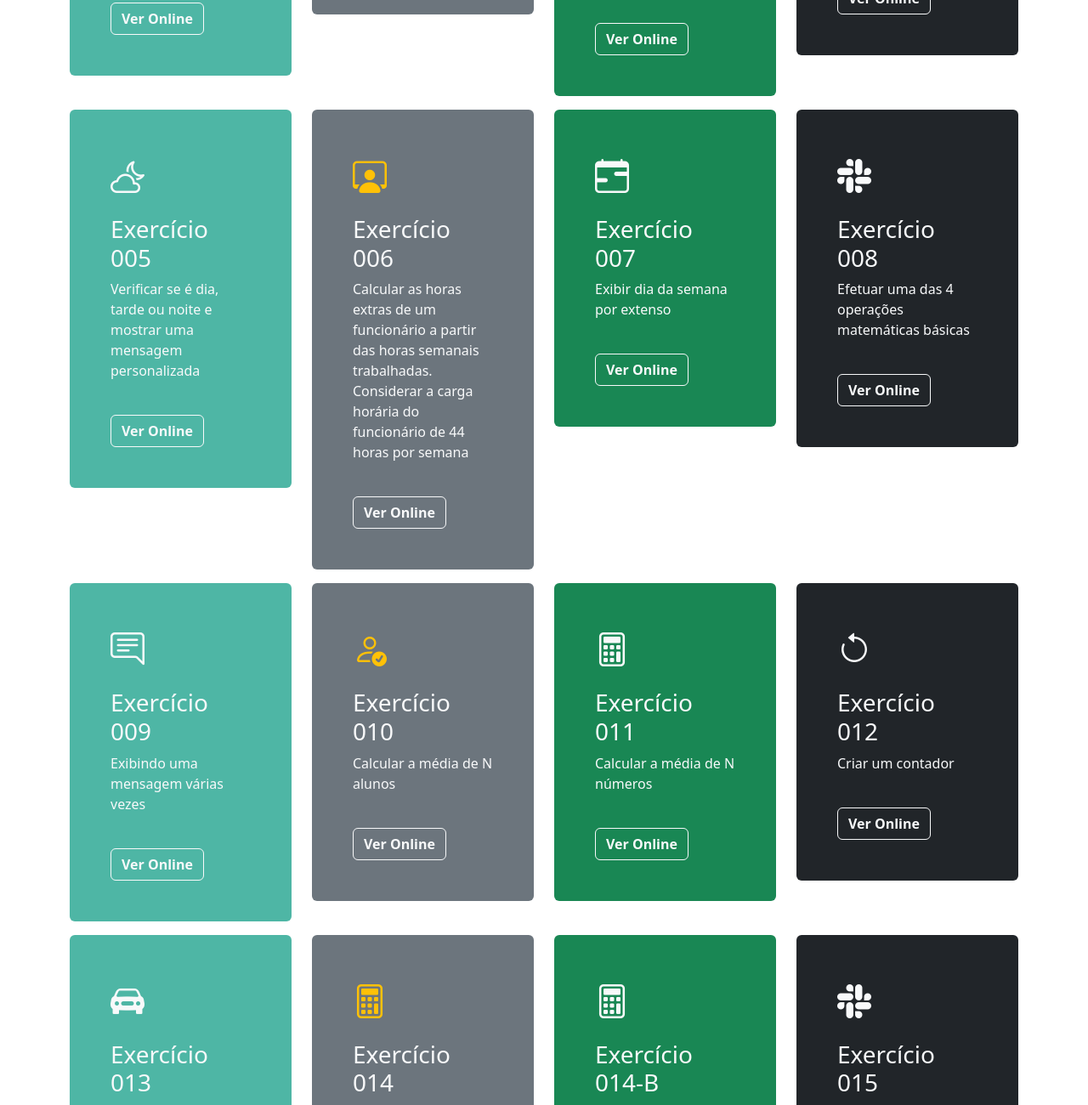
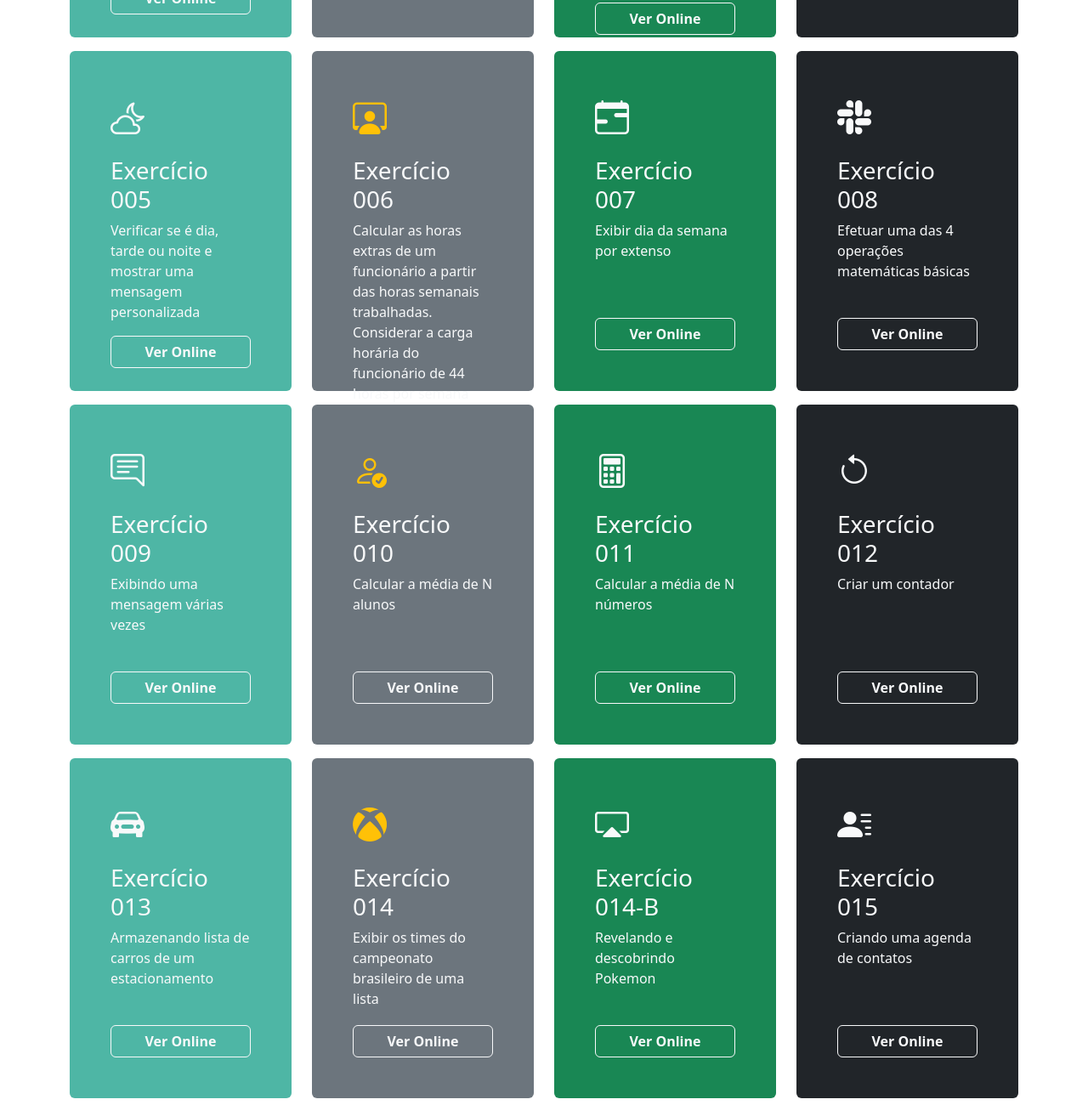
Before and after one commit to MuriloQuintal/EXERCICIOS-JS, a plain HTML site: page index.html in a window 1280 px wide. Shown: the part 500-1800 px from the top of the page at 85% size. Drawn offline with nearby package versions, Linux system fonts and the light colour scheme.

Commit message:
index.html

```diff
--- a/estilos.css
+++ b/estilos.css
@@ -2,6 +2,8 @@
 .movimento{
 
     transition: transform 0.5s ease;
+    height: 400px;
+
 }
 .movimento:hover{
     transform: translatey(-15px);
--- a/index.html
+++ b/index.html
@@ -17,162 +17,162 @@
         <h1 class="mt-5 mb-5 text-center">EXEMPLOS DE APLICAÇÕES</h1>
         <div class="row">
             <div class="col-12 col-md-3">
-                <div class="bg-dark p-5 text-light mb-3 rounded cartao movimento">
+                <div class="bg-dark p-5 text-light mb-3 rounded cartao movimento d-flex flex-column">
                     <div class="bi bi-person-badge fs-1"></div>
                     <h3 class="mt-3">Exercício 001</h3>
                     <p class="fw-light truncar">Pedir o nome e a idade do usuário e escrever essas informações de uma
                         forma amigável</p>
                     <a href="https://muriloquintal.github.io/EXERCICIOS-JS/Exercicio001/"
-                        class="btn btn-outline-light fw-semibold mt-4">Ver Online</a>
+                        class="btn btn-outline-light fw-semibold mt-auto">Ver Online</a>
 
                 </div>
             </div>
             <div class="col-12 col-md-3">
-                <div class="bg-secondary p-5 text-light mb-3 rounded movimento">
+                <div class="bg-secondary p-5 text-light mb-3 rounded movimento d-flex flex-column">
                     <div class="bi bi-calculator text-warning fs-1"></div>
                     <h3 class="mt-3">Exercício 002</h3>
                     <p class="fw-light truncar">Realizar contas no console</p>
                     <a href="https://muriloquintal.github.io/EXERCICIOS-JS/Exercicio002/"
-                        class="btn btn-outline-light fw-semibold mt-4"> Ver Online</a>
+                        class="btn btn-outline-light fw-semibold mt-auto"> Ver Online</a>
                 </div>
             </div>
             <div class="col-12 col-md-3">
-                <div class="bg-success p-5 text-light  mb-3 rounded movimento">
-                    <div class="bi bi-calculator fs-1"></div>
+                <div class="bg-success p-5 text-light  mb-3 rounded movimento d-flex flex-column">
+                    <div class="bi bi-cash-coin fs-1"></div>
                     <h3 class="mt-3">Exercício 003</h3>
                     <p class="fw-light truncar">Calcular a média de venda à partir dos valores vendidos em cada um dos
                         meses do 1º Trim de 2018 de um vendedor</p>
                     <a href="https://muriloquintal.github.io/EXERCICIOS-JS/Exercicio003/"
-                        class="btn btn-outline-light fw-semibold mt-4">Ver Online</a>
+                        class="btn btn-outline-light fw-semibold mt-auto">Ver Online</a>
                 </div>
             </div>
             <div class="col-12 col-md-3">
-                <div class="bg-dark p-5 text-light mb-3 rounded movimento">
+                <div class="bg-dark p-5 text-light mb-3 rounded movimento d-flex flex-column">
                     <div class="bi bi-person-check fs-1"></div>
                     <h3 class="mt-3">Exercício 004</h3>
                     <p class="fw-light truncar">Validar se um candidato pode ou não iniciar o processo de CNH</p>
                     <a href="https://muriloquintal.github.io/EXERCICIOS-JS/Exercicio004/"
-                        class="btn btn-outline-light fw-semibold mt-4">Ver Online</a>
+                        class="btn btn-outline-light fw-semibold mt-auto">Ver Online</a>
                 </div>
             </div>
         </div>
 
         <div class="row">
             <div class="col-12 col-md-3">
-                <div class="bg-dark p-5 text-light mb-3 rounded cartao movimento">
+                <div class="bg-dark p-5 text-light mb-3 rounded cartao movimento d-flex flex-column">
                     <div class="bi bi-cloud-moon fs-1"></div>
                     <h3 class="mt-3">Exercício 005</h3>
                     <p class="fw-light truncar">Verificar se é dia, tarde ou noite e mostrar uma mensagem personalizada</p>
                     <a href="https://muriloquintal.github.io/EXERCICIOS-JS/Exercicio005/"
-                        class="btn btn-outline-light fw-semibold mt-4">Ver Online</a>
+                        class="btn btn-outline-light fw-semibold mt-auto">Ver Online</a>
 
                 </div>
             </div>
             <div class="col-12 col-md-3">
-                <div class="bg-secondary p-5 text-light mb-3 rounded movimento">
+                <div class="bg-secondary p-5 text-light mb-3 rounded movimento d-flex flex-column">
                     <div class="bi bi-person-workspace text-warning fs-1"></div>
                     <h3 class="mt-3">Exercício 006</h3>
                     <p class="fw-light truncar">Calcular as horas extras de um funcionário a partir das horas semanais trabalhadas. Considerar a carga horária do funcionário de 44 horas por semana</p>
                     <a href="https://muriloquintal.github.io/EXERCICIOS-JS/Exercicio006/"
-                        class="btn btn-outline-light fw-semibold mt-4"> Ver Online</a>
+                        class="btn btn-outline-light fw-semibold mt-auto"> Ver Online</a>
                 </div>
             </div>
             <div class="col-12 col-md-3">
-                <div class="bg-success p-5 text-light  mb-3 rounded movimento">
+                <div class="bg-success p-5 text-light  mb-3 rounded movimento d-flex flex-column">
                     <div class="bi bi-calendar-range fs-1"></div>
                     <h3 class="mt-3">Exercício 007</h3>
                     <p class="fw-light truncar">Exibir dia da semana por extenso</p>
                     <a href="https://muriloquintal.github.io/EXERCICIOS-JS/Exercicio007/"
-                        class="btn btn-outline-light fw-semibold mt-4">Ver Online</a>
+                        class="btn btn-outline-light fw-semibold mt-auto">Ver Online</a>
                 </div>
             </div>
             <div class="col-12 col-md-3">
-                <div class="bg-dark p-5 text-light mb-3 rounded movimento">
+                <div class="bg-dark p-5 text-light mb-3 rounded movimento d-flex flex-column">
                     <div class="bi bi-slack fs-1"></div>
                     <h3 class="mt-3">Exercício 008</h3>
                     <p class="fw-light truncar">Efetuar uma das 4 operações matemáticas básicas</p>
                     <a href="https://muriloquintal.github.io/EXERCICIOS-JS/Exercicio008/"
-                        class="btn btn-outline-light fw-semibold mt-4">Ver Online</a>
+                        class="btn btn-outline-light fw-semibold mt-auto">Ver Online</a>
                 </div>
             </div>
         </div>
 
         <div class="row">
             <div class="col-12 col-md-3">
-                <div class="bg-dark p-5 text-light mb-3 rounded cartao movimento">
+                <div class="bg-dark p-5 text-light mb-3 rounded cartao movimento d-flex flex-column">
                     <div class="bi bi-chat-right-text fs-1"></div>
                     <h3 class="mt-3">Exercício 009</h3>
                     <p class="fw-light truncar">Exibindo uma mensagem várias vezes</p>
                     <a href="https://muriloquintal.github.io/EXERCICIOS-JS/Exercicio009/"
-                        class="btn btn-outline-light fw-semibold mt-4">Ver Online</a>
+                        class="btn btn-outline-light fw-semibold mt-auto">Ver Online</a>
 
                 </div>
             </div>
             <div class="col-12 col-md-3">
-                <div class="bg-secondary p-5 text-light mb-3 rounded movimento">
+                <div class="bg-secondary p-5 text-light mb-3 rounded movimento d-flex flex-column">
                     <div class="bi bi-person-check text-warning fs-1"></div>
                     <h3 class="mt-3">Exercício 010</h3>
                     <p class="fw-light truncar">Calcular a média de N alunos</p>
                     <a href="https://muriloquintal.github.io/EXERCICIOS-JS/Exercicio010/"
-                        class="btn btn-outline-light fw-semibold mt-4"> Ver Online</a>
+                        class="btn btn-outline-light fw-semibold mt-auto"> Ver Online</a>
                 </div>
             </div>
             <div class="col-12 col-md-3">
-                <div class="bg-success p-5 text-light  mb-3 rounded movimento">
+                <div class="bg-success p-5 text-light  mb-3 rounded movimento d-flex flex-column">
                     <div class="bi bi-calculator fs-1"></div>
                     <h3 class="mt-3">Exercício 011</h3>
                     <p class="fw-light truncar">Calcular a média de N números</p>
                     <a href="https://muriloquintal.github.io/EXERCICIOS-JS/Exercicio011/"
-                        class="btn btn-outline-light fw-semibold mt-4">Ver Online</a>
+                        class="btn btn-outline-light fw-semibold mt-auto">Ver Online</a>
                 </div>
             </div>
             <div class="col-12 col-md-3">
-                <div class="bg-dark p-5 text-light mb-3 rounded movimento">
+                <div class="bg-dark p-5 text-light mb-3 rounded movimento d-flex flex-column">
                     <div class="bi bi-arrow-counterclockwise fs-1"></div>
                     <h3 class="mt-3">Exercício 012</h3>
                     <p class="fw-light truncar">Criar um contador</p>
                     <a href="https://muriloquintal.github.io/EXERCICIOS-JS/Exercicio012/"
-                        class="btn btn-outline-light fw-semibold mt-4">Ver Online</a>
+                        class="btn btn-outline-light fw-semibold mt-auto">Ver Online</a>
                 </div>
             </div>
         </div>
 
         <div class="row">
             <div class="col-12 col-md-3">
-                <div class="bg-dark p-5 text-light mb-3 rounded cartao movimento">
+                <div class="bg-dark p-5 text-light mb-3 rounded cartao movimento d-flex flex-column">
                     <div class="bi bi-car-front-fill fs-1"></div>
                     <h3 class="mt-3">Exercício 013</h3>
                     <p class="fw-light truncar">Armazenando lista de carros de um estacionamento</p>
                     <a href="https://muriloquintal.github.io/EXERCICIOS-JS/Exercicio013/"
-                        class="btn btn-outline-light fw-semibold mt-4">Ver Online</a>
+                        class="btn btn-outline-light fw-semibold mt-auto">Ver Online</a>
 
                 </div>
             </div>
             <div class="col-12 col-md-3">
-                <div class="bg-secondary p-5 text-light mb-3 rounded movimento">
-                    <div class="bi bi-calculator text-warning fs-1"></div>
+                <div class="bg-secondary p-5 text-light mb-3 rounded movimento d-flex flex-column">
+                    <div class="bi bi-xbox text-warning fs-1"></div>
                     <h3 class="mt-3">Exercício 014</h3>
                     <p class="fw-light truncar">Exibir os times do campeonato brasileiro de uma lista</p>
                     <a href="https://muriloquintal.github.io/EXERCICIOS-JS/Exercicio014/"
-                        class="btn btn-outline-light fw-semibold mt-4"> Ver Online</a>
+                        class="btn btn-outline-light fw-semibold mt-auto"> Ver Online</a>
                 </div>
             </div>
             <div class="col-12 col-md-3">
-                <div class="bg-success p-5 text-light  mb-3 rounded movimento">
-                    <div class="bi bi-calculator fs-1"></div>
+                <div class="bg-success p-5 text-light  mb-3 rounded movimento d-flex flex-column">
+                    <div class="bi bi-cast fs-1"></div>
                     <h3 class="mt-3">Exercício 014-B</h3>
-                    <p class="fw-light truncar">Criando uma agenda de contatos</p>
+                    <p class="fw-light truncar">Revelando e descobrindo Pokemon</p>
                     <a href="https://muriloquintal.github.io/EXERCICIOS-JS/Exercicio014-B/"
-                        class="btn btn-outline-light fw-semibold mt-4">Ver Online</a>
+                        class="btn btn-outline-light fw-semibold mt-auto">Ver Online</a>
                 </div>
             </div>
             <div class="col-12 col-md-3">
-                <div class="bg-dark p-5 text-light mb-3 rounded movimento">
-                    <div class="bi bi-slack fs-1"></div>
+                <div class="bg-dark p-5 text-light mb-3 rounded movimento d-flex flex-column">
+                    <div class="bi bi-person-lines-fill fs-1"></div>
                     <h3 class="mt-3">Exercício 015</h3>
                     <p class="fw-light truncar">Criando uma agenda de contatos</p>
                     <a href="https://muriloquintal.github.io/EXERCICIOS-JS/Exercicio015/"
-                        class="btn btn-outline-light fw-semibold mt-4">Ver Online</a>
+                        class="btn btn-outline-light fw-semibold mt-auto">Ver Online</a>
                 </div>
             </div>
         </div>
```
